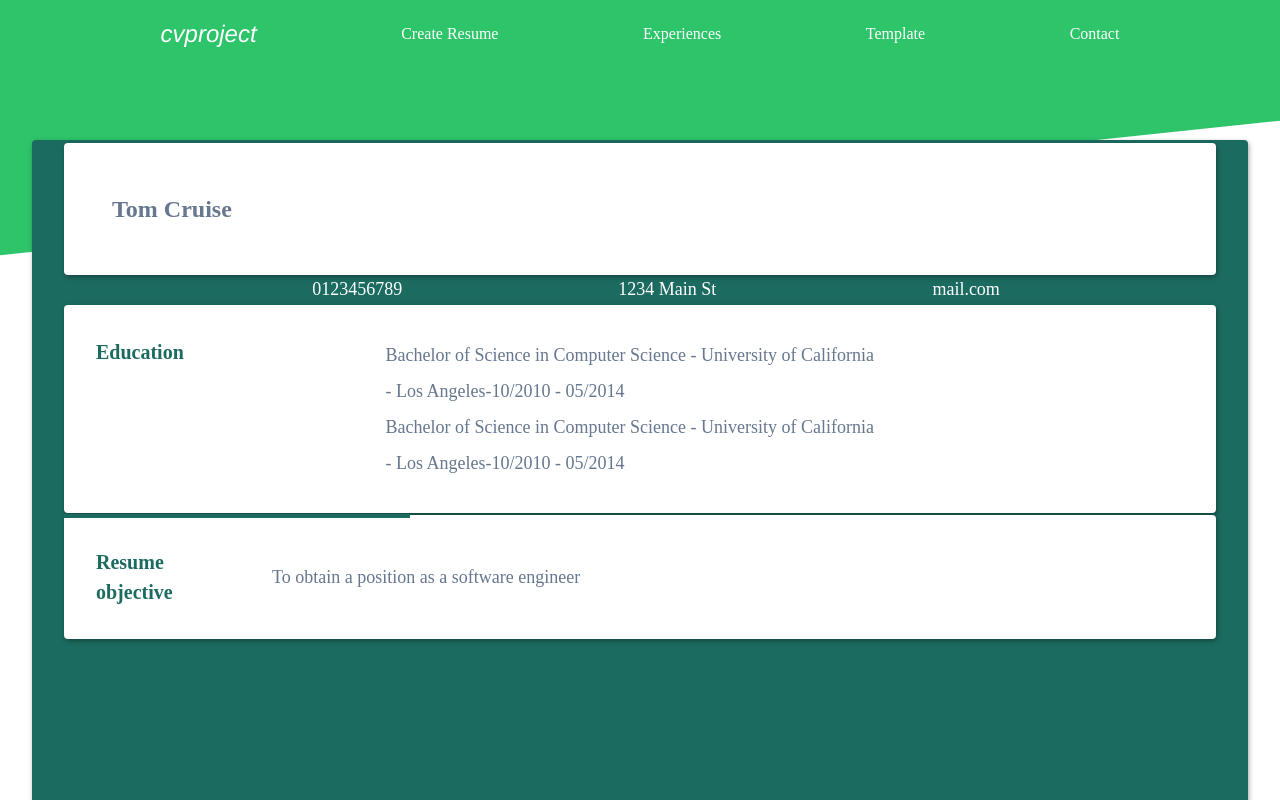
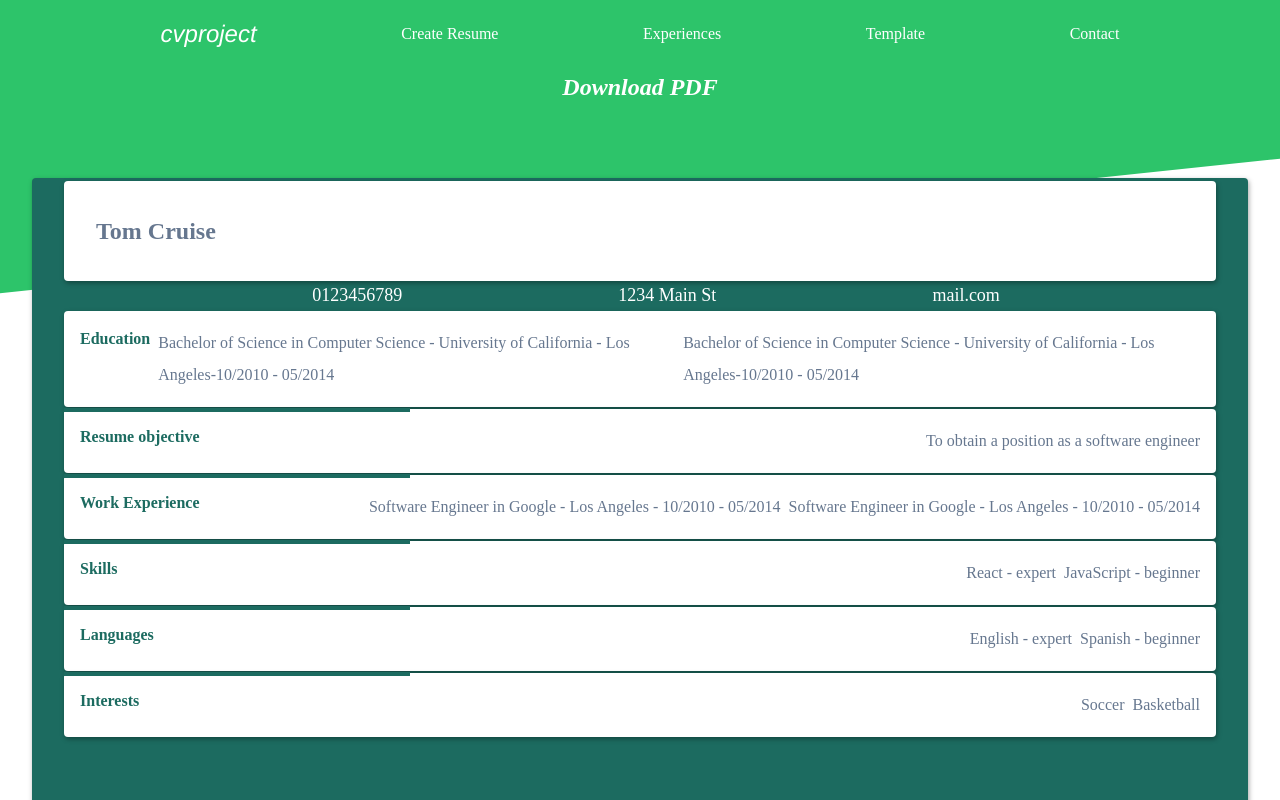
Before and after one commit to chucoyos/CV-application, a React (Vite) app: page /santiago in a window 1280 px wide. Shown: the top 800 px of the page. Built offline with nearby package versions, Linux system fonts and the light colour scheme.

Commit message:
Style Santiago template

```diff
--- a/src/App.css
+++ b/src/App.css
@@ -558,6 +558,7 @@ p {
 /* Santiago template */
 .santiago {
 	background-color: #1c6b60;
+	height: 100%;
 }
 .santiago .address {
 	color: #fff;
@@ -569,9 +570,15 @@ p {
 	justify-content: space-evenly;
 	margin-left: 32px;
 }
+.list {
+	display: flex;
+	gap: 16px;
+	justify-content: space-between;
+}
 
 .santiago .card {
 	width: 100%;
+	padding: 16px;
 }
 .santiago .list {
 	gap: 8px;
@@ -583,20 +590,24 @@ p {
 #education {
 	position: relative;
 	top: -130px;
-	display: flex;
 }
 .cardTitle {
 	font-weight: bolder;
-	font-size: 20px;
+	font-size: 16px;
 	color: #1c6b60;
-	margin-right: 64px;
-	width: 20%;
+	/* width: 100%; */
+	/* align-self: center; */
 }
 
 .details {
 	line-height: 2;
-	width: 68%;
-	align-self: center;
+	width: 100%;
+	align-self: left;
+	font-size: 16px;
+}
+.line {
+	display: flex;
+	flex-direction: column;
 }
 .decoLine {
 	position: absolute;
@@ -614,6 +625,23 @@ p {
 	display: flex;
 	justify-content: space-between;
 }
+#workExperience {
+	position: relative;
+	top: -190px;
+}
+
+#skills {
+	position: relative;
+	top: -220px;
+}
+#languages {
+	position: relative;
+	top: -250px;
+}
+#interests {
+	position: relative;
+	top: -280px;
+}
 
 /* media queries */
 @media print {
@@ -628,6 +656,9 @@ p {
 		h4,
 		h5 {
 			page-break-after: avoid;
+		}
+		.card {
+			flex-wrap: nowrap;
 		}
 	}
 
--- a/src/components/NavBar.jsx
+++ b/src/components/NavBar.jsx
@@ -54,6 +54,16 @@ const NavBar = ({ path, text }) => {
 					</button>
 				</>
 			)}
+			{location.pathname === '/santiago' && (
+				<>
+					<button
+						className='downloadBtn'
+						onClick={() => window.print()}
+					>
+						Download PDF
+					</button>
+				</>
+			)}
 		</nav>
 	)
 }
--- a/src/components/Santiago.jsx
+++ b/src/components/Santiago.jsx
@@ -41,7 +41,7 @@ function Santiago(props) {
 							{props.education.map((edu) => (
 								<div
 									key={edu.id}
-									className='duo'
+									className='line'
 								>
 									<p className='details'>
 										{edu.degree} in {edu.description} - {edu.school} -{' '}
@@ -59,60 +59,108 @@ function Santiago(props) {
 					>
 						<div
 							className='decoLine'
-							id='objectiveLine'
+							id=''
 						></div>
-						<div className='list duo'>
+
 						<p className='cardTitle'>Resume objective</p>
+						<div className='duo'>
 							<p className='details'>{props.resumeObjective.objective}</p>
 						</div>
 					</div>
 
 					{/* Work experience */}
-					<hr className='workExperienceHr' />
+					<div
+						className='card list'
+						id='workExperience'
+					>
+						<div
+							className='decoLine'
+							id=''
+						></div>
+						<p className='cardTitle'>Work Experience</p>
+						<div className='list'>
 							{props.workExperience.map((work) => (
-						<>
 								<div
 									key={work.id}
-								className='col-2'
+									className='duo'
 								>
-								<p>
-									∘ {work.jobTitle} {work.company} - {work.companyCity}
-								</p>
-								<p>
+									<p className='details'>
+										{work.jobTitle} in {work.company} - {work.companyCity} -{' '}
 										{work.workStartDate} - {work.workEndDate}
 									</p>
 								</div>
-							<p>{work.workDescription}</p>
-						</>
 							))}
-					{/* end resume */}
-					<hr className='skillsHr' />
+						</div>
+					</div>
+
+					{/* Skills */}
+					<div
+						className='card list'
+						id='skills'
+					>
+						<div
+							className='decoLine'
+							id=''
+						></div>
+						<p className='cardTitle'>Skills</p>
+						<div className='list'>
 							{props.skills.map((skill) => (
 								<div
 									key={skill.id}
-							className='col-2'
+									className='duo'
 								>
-							<p>∘ {skill.skill}</p>
-							<p>{skill.level}</p>
+									<p className='details'>
+										{skill.skill} - {skill.level}
+									</p>
 								</div>
 							))}
-					<hr className='languagesHr' />
+						</div>
+					</div>
+
+					{/* Languages */}
+					<div
+						className='card list'
+						id='languages'
+					>
+						<div
+							className='decoLine'
+							id=''
+						></div>
+						<p className='cardTitle'>Languages</p>
+						<div className='list'>
 							{props.languages.map((language) => (
 								<div
 									key={language.id}
-							className='col-2'
+									className=''
 								>
-							<p>∘ {language.language}</p>
-							<p>{language.level}</p>
+									<p className='details'>
+										{language.language} - {language.level}
+									</p>
 								</div>
 							))}
-					<hr className='interestsHr' />
+						</div>
+					</div>
+					{/* Interests */}
+					<div
+						className='card list'
+						id='interests'
+					>
+						<div
+							className='decoLine'
+							id=''
+						></div>
+						<p className='cardTitle'>Interests</p>
+						<div className='list'>
 							{props.interests.map((interest) => (
-						<div key={interest.id}>
-							<p>∘ {interest.interest}</p>
+								<div
+									key={interest.id}
+									className='duo'
+								>
+									<p className='details'>{interest.interest}</p>
 								</div>
 							))}
-					<span className='tooltipText'>Select template</span>
+						</div>
+					</div>
 				</Link>
 			</div>
 		</>
```
Lines whose indentation alone changed are shown as unchanged.
